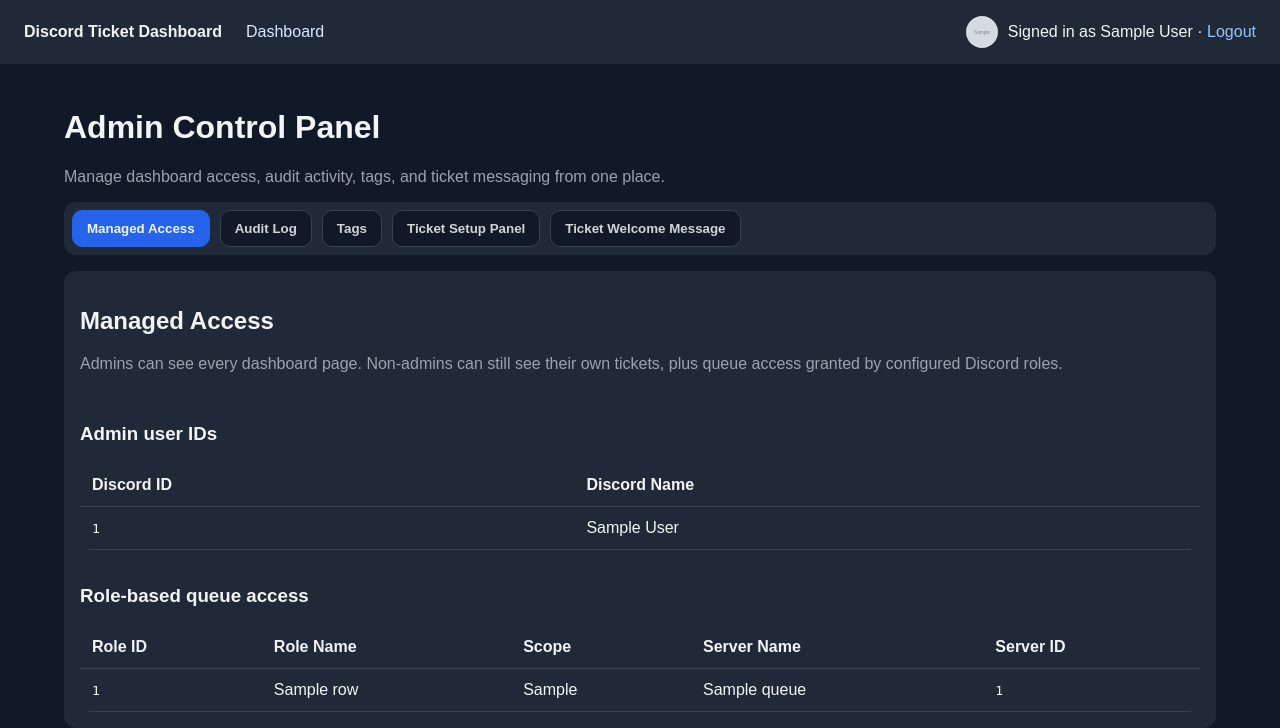
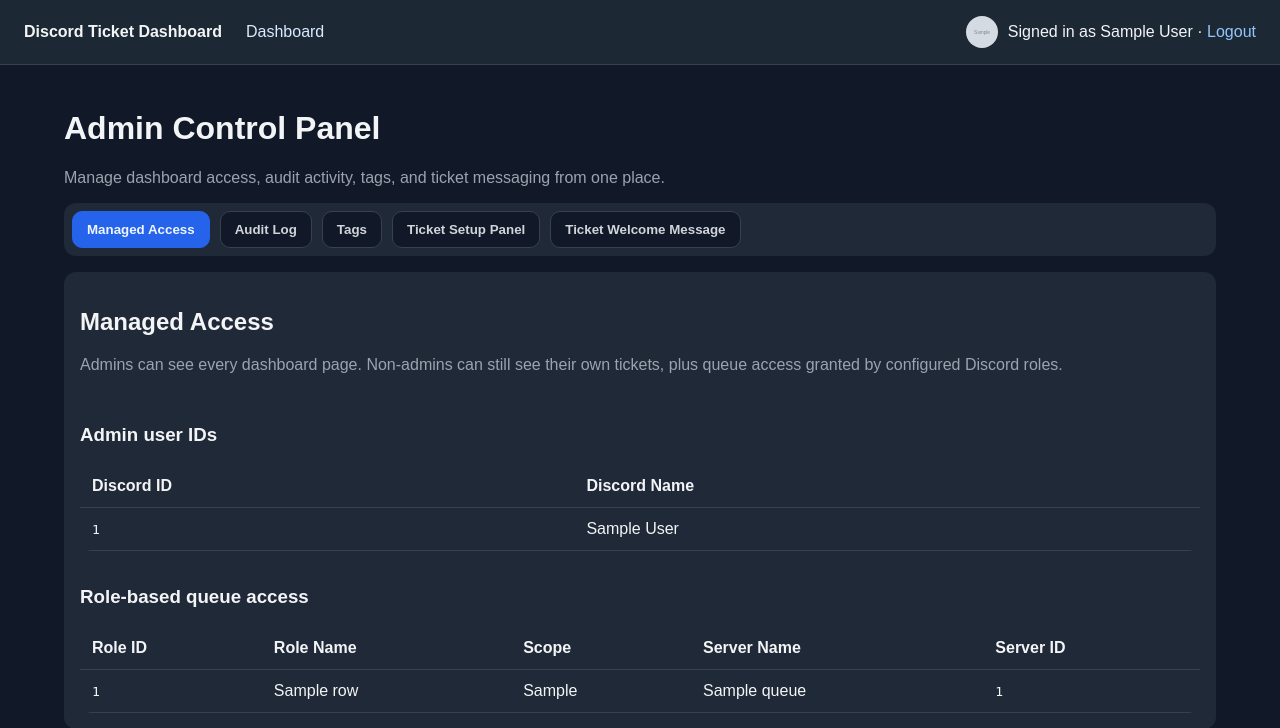
Before and after one commit to unseenmagik/Discord-Ticket-Bot, a FastAPI app: template support_ticket_bot/dashboard/templates/admin.html in a window 1280 px wide. Shown: the top 728 px of the page. Run offline with FastAPI, Linux system fonts and the light colour scheme; the template is opened without the code that fills it: most values are stand-ins (such as "Sample title", 1, 10 or a date in 2020); grey boxes marked "Sample" are stand-in pictures; parts of the project's set-up code (start-up, migrations or seed data) failed here and were passed over.

Commit message:
Update base.html

```diff
--- a/support_ticket_bot/dashboard/templates/base.html
+++ b/support_ticket_bot/dashboard/templates/base.html
@@ -9,7 +9,7 @@
         * { box-sizing: border-box; }
         body { font-family: Arial, sans-serif; margin: 0; background: #111827; color: #f3f4f6; }
         a { color: #93c5fd; text-decoration: none; }
-        .topbar { display:flex; justify-content:space-between; align-items:center; padding:16px 24px; background:#1f2937; }
+        .topbar { position:sticky; top:0; z-index:1000; display:flex; justify-content:space-between; align-items:center; padding:16px 24px; background:rgba(31, 41, 55, 0.96); border-bottom:1px solid #374151; backdrop-filter:blur(10px); }
         .topbar-left { display:flex; align-items:center; gap:24px; }
         .topnav { display:flex; gap:16px; }
         .topnav a { color:#dbeafe; }
```
